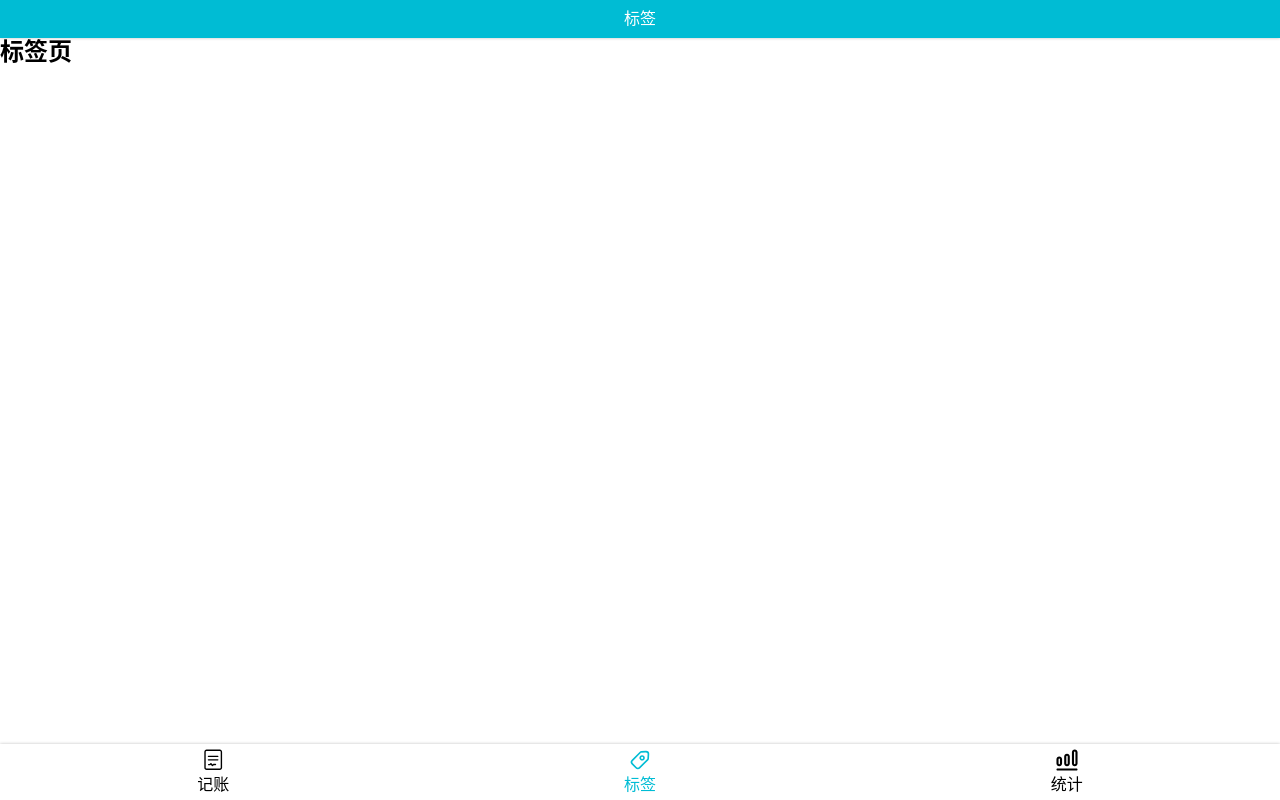
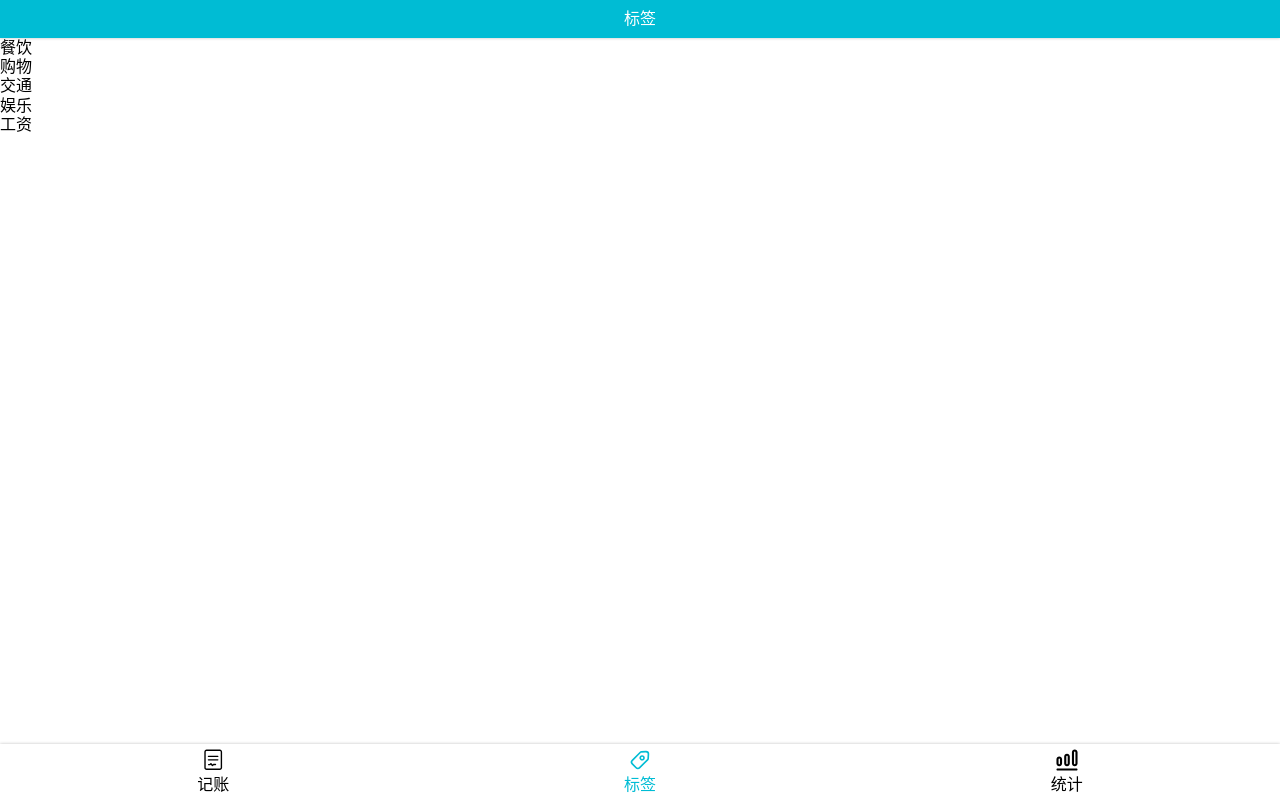
Before and after one commit to yingjieweb/charge2, a React app: page /#/labels in a window 1280 px wide. Built offline with nearby package versions, Linux system fonts and the light colour scheme.

Commit message:
encapsulate useTags hook

```diff
--- a/src/components/money/NumberPadSection.tsx
+++ b/src/components/money/NumberPadSection.tsx
@@ -45,6 +45,7 @@
         break;
       case 'OK':
         props.onChange('OK');
+        break;
       default:
         props.onChange('0');
         break;
--- a/src/components/money/TagsSection.tsx
+++ b/src/components/money/TagsSection.tsx
@@ -1,5 +1,6 @@
 import styled from 'styled-components';
 import React, {useState} from "react";
+import {useTags} from "scripts/useTags";
 
 type Props = {
   value: string;
@@ -7,7 +8,8 @@
 }
 
 const TagsSection:React.FC<Props> = (props) => {
-  const [tags, setTags] = useState<string[]>(['餐饮', '购物', '交通', '娱乐', '工资']);
+  // const [tags, setTags] = useState<string[]>(['餐饮', '购物', '交通', '娱乐', '工资']);
+  const {tags, setTags} = useTags();
 
   const selectedTag = props.value;
   const onAddTag = () => {
--- /dev/null
+++ b/src/scripts/useTags.tsx
@@ -0,0 +1,8 @@
+import {useState} from "react";
+
+const useTags = () => {
+  const [tags, setTags] = useState<string[]>(['餐饮', '购物', '交通', '娱乐', '工资']);
+  return {tags, setTags};
+}
+
+export {useTags}
--- a/src/views/Labels.tsx
+++ b/src/views/Labels.tsx
@@ -1,10 +1,16 @@
 import Layout from "../components/Layout";
 import React from "react";
+import {useTags} from "scripts/useTags";
 
 function Labels() {
+  const {tags, setTags} = useTags();
   return (
       <Layout title={'标签'}>
-        <h2>标签页</h2>
+        <ol>
+          {tags.map((tag) =>
+            <li key={tag}>{tag}</li>
+          )}
+        </ol>
       </Layout>
   )
 }
```
